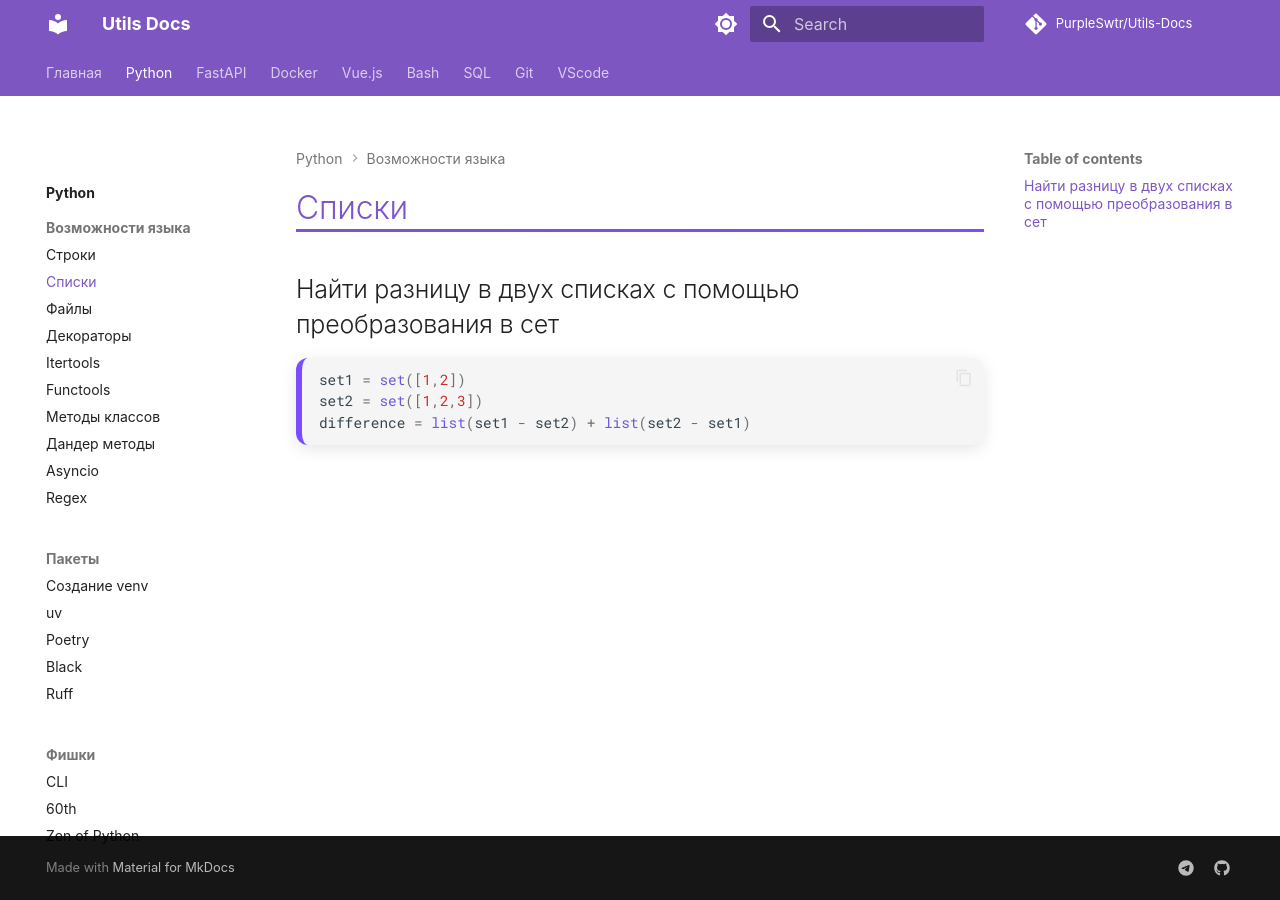
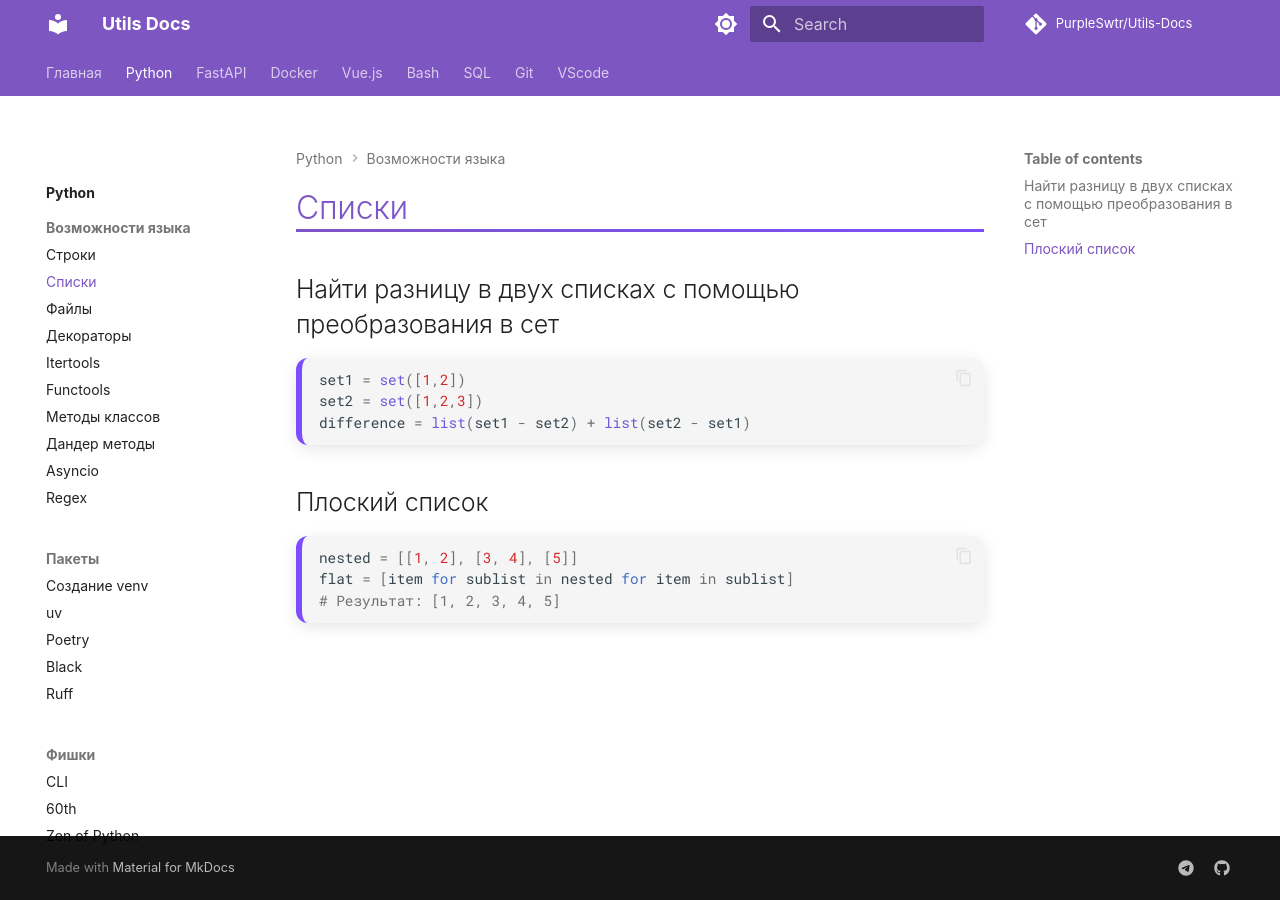
Before and after one commit to PurpleSwtr/Utils-Docs, an MkDocs documentation site: the page built from docs/Python/lists.md, in a window 1280 px wide. Built offline with MkDocs 1.6.1 and Material for MkDocs 9.7.7, drawn with Linux system fonts in a browser that asks for light colours; comment, search, counter and statistics services are not loaded.

````diff
--- a/docs/Python/lists.md
+++ b/docs/Python/lists.md
@@ -5,3 +5,12 @@
 set2 = set([1,2,3])
 difference = list(set1 - set2) + list(set2 - set1)
 ```
+
+## Плоский список
+
+```python
+nested = [[1, 2], [3, 4], [5]]
+flat = [item for sublist in nested for item in sublist]
+# Результат: [1, 2, 3, 4, 5]
+
+```
````
